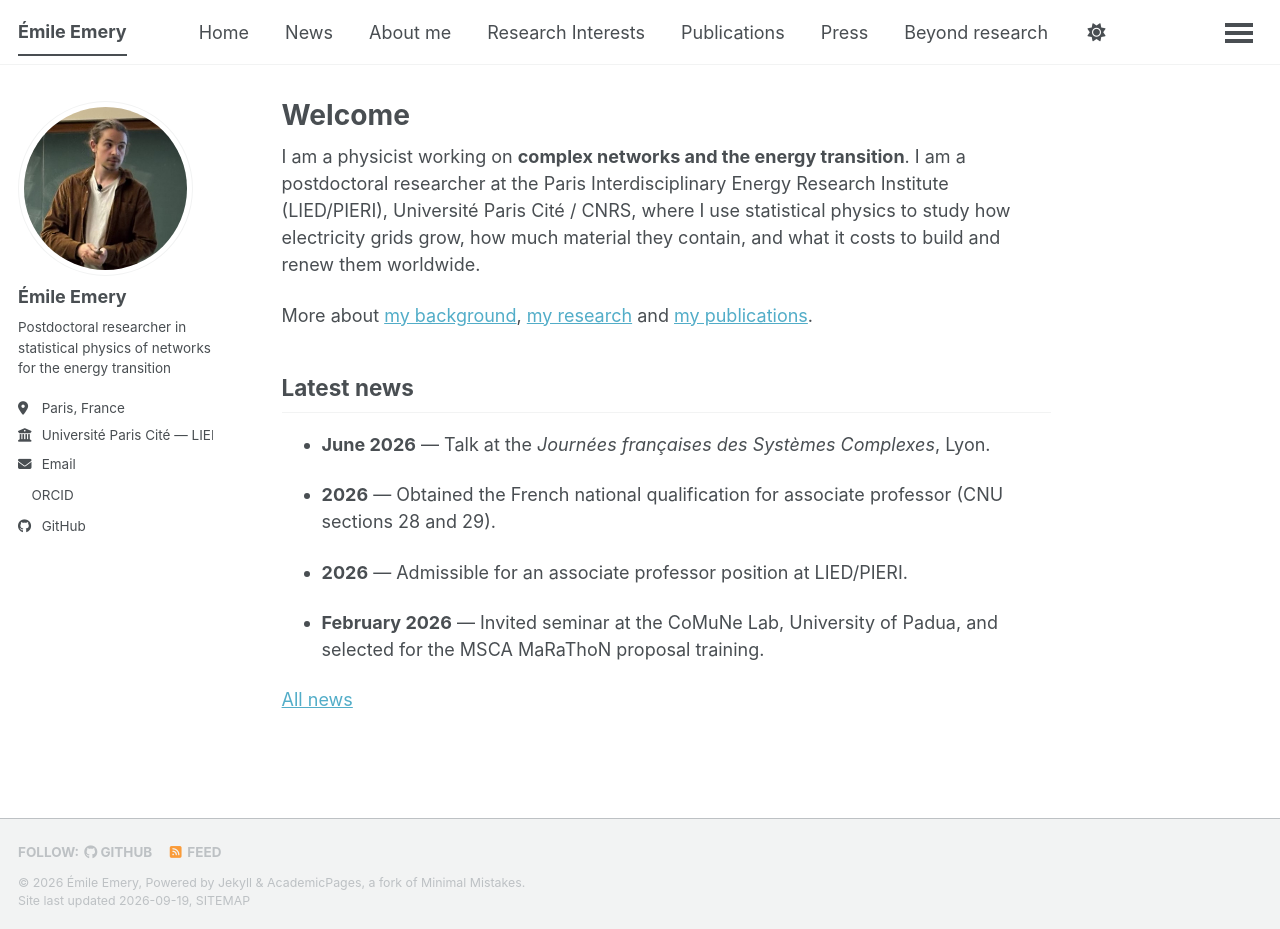
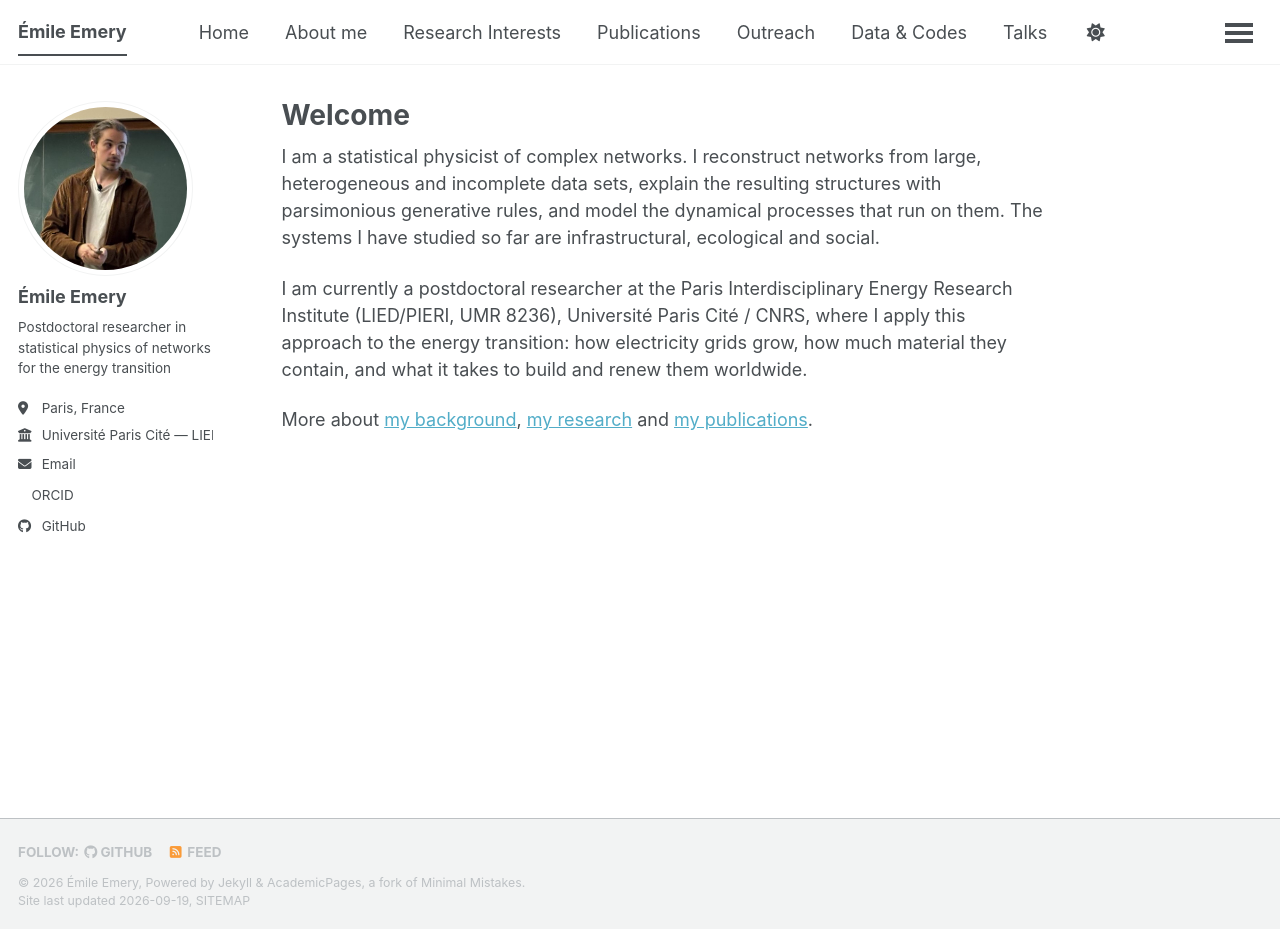
Before and after one commit to emileemery/emileemery.github.io, a Jekyll site: the page built from _pages/about.md, in a window 1280 px wide and 929 px high. Built offline with Jekyll 4.4.1, drawn with Linux system fonts in a browser that asks for light colours; a style sheet for code colours, icons or effects is not loaded.

Commit message:
Drop News and Beyond research tabs, rename Press to Outreach
Co-Authored-By: Claude Opus 5 <noreply@anthropic.com>

```diff
--- a/_data/navigation.yml
+++ b/_data/navigation.yml
@@ -11,9 +11,6 @@ main:
   - title: "Home"
     url: /
 
-  - title: "News"
-    url: /news/
-
   - title: "About me"
     url: /about-me/
 
@@ -23,11 +20,8 @@ main:
   - title: "Publications"
     url: /publications/
 
-  - title: "Press"
-    url: /press/
-
-  - title: "Beyond research"
-    url: /beyond-research/
+  - title: "Outreach"
+    url: /outreach/
 
   - title: "Data & Codes"
     url: /data/
--- a/_data/news.yml
+++ /dev/null
@@ -1,19 +0,0 @@
-# Dated news items, newest first. Shown on /news/ and (latest few) on the home page.
-- date: "June 2026"
-  text: "Talk at the *Journées françaises des Systèmes Complexes*, Lyon."
-- date: "2026"
-  text: "Obtained the French national qualification for associate professor (CNU sections 28 and 29)."
-- date: "2026"
-  text: "Admissible for an associate professor position at LIED/PIERI."
-- date: "February 2026"
-  text: "Invited seminar at the CoMuNe Lab, University of Padua, and selected for the MSCA MaRaThoN proposal training."
-- date: "January 2026"
-  text: "Poster at the *Winter Workshop on Complex Systems*, Mallorca. I am co-organising the 2027 edition in Briançon."
-- date: "January 2026"
-  text: "Invited seminar at LIED, Université Paris Cité."
-- date: "October 2025"
-  text: "Started as a postdoctoral researcher at LIED/PIERI, Université Paris Cité, working with José Halloy."
-- date: "July 2025"
-  text: "Talk at the *10th Mediterranean School of Complex Networks*, Syracuse."
-- date: "June 2025"
-  text: "Poster at *NetSci 2025*, Maastricht."
--- a/_pages/about.md
+++ b/_pages/about.md
@@ -4,14 +4,8 @@ title: "Welcome"
 author_profile: true
 ---
 
-I am a physicist working on **complex networks and the energy transition**. I am a postdoctoral researcher at the Paris Interdisciplinary Energy Research Institute (LIED/PIERI), Université Paris Cité / CNRS, where I use statistical physics to study how electricity grids grow, how much material they contain, and what it costs to build and renew them worldwide.
+I am a statistical physicist of complex networks. I reconstruct networks from large, heterogeneous and incomplete data sets, explain the resulting structures with parsimonious generative rules, and model the dynamical processes that run on them. The systems I have studied so far are infrastructural, ecological and social.
+
+I am currently a postdoctoral researcher at the Paris Interdisciplinary Energy Research Institute (LIED/PIERI, UMR 8236), Université Paris Cité / CNRS, where I apply this approach to the energy transition: how electricity grids grow, how much material they contain, and what it takes to build and renew them worldwide.
 
 More about [my background](/about-me/), [my research](/research/) and [my publications](/publications/).
-
-Latest news
-------
-{% for item in site.data.news limit:4 %}
-* **{{ item.date }}** — {{ item.text | markdownify | remove: '<p>' | remove: '</p>' | strip }}
-{% endfor %}
-
-[All news](/news/)
--- a/_pages/press.md
+++ b/_pages/outreach.md
@@ -1,6 +1,6 @@
 ---
-permalink: /press/
-title: "Press & outreach"
+permalink: /outreach/
+title: "Outreach"
 author_profile: true
 ---
 
```
Also changed, not shown: other parts of _pages/outreach.md (+1 -1 lines), _pages/beyond-research.md (deleted, +0 -21 lines), _pages/news.md (deleted, +0 -9 lines).
